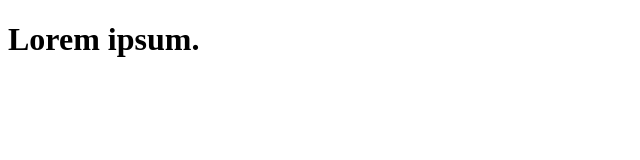
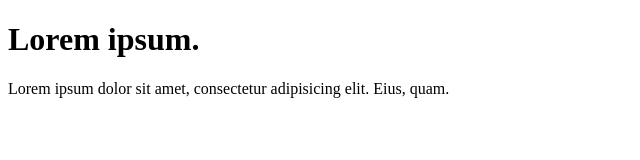
Before and after one commit to xfrN/xfrN-github.io, a plain HTML site: page index.html in a window 1280 px wide. Shown: the whole page, without its empty margins (0-640 px from the left). Drawn offline with Linux system fonts and the light colour scheme.

Commit message:
:cake: | p1

```diff
--- a/index.html
+++ b/index.html
@@ -6,5 +6,6 @@
 </head>
 <body>
 	<h1 class="test1">Lorem ipsum.</h1>
+	<p class="text--1">Lorem ipsum dolor sit amet, consectetur adipisicing elit. Eius, quam.</p>
 </body>
 </html>
```
